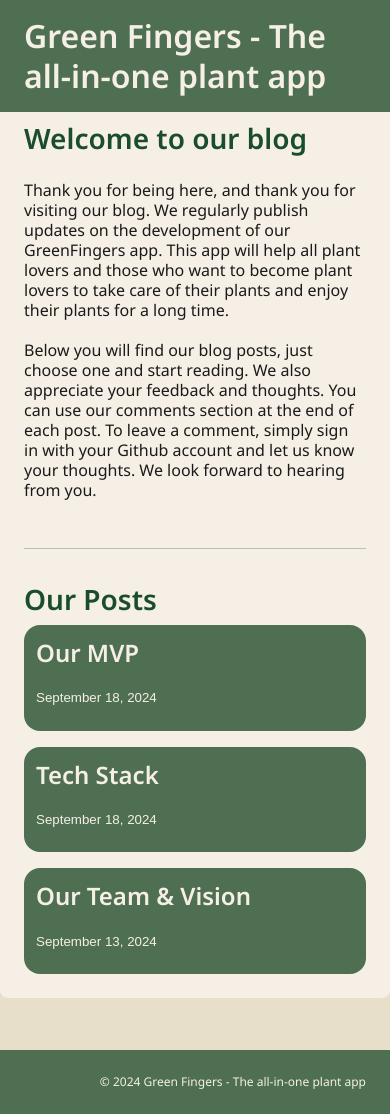
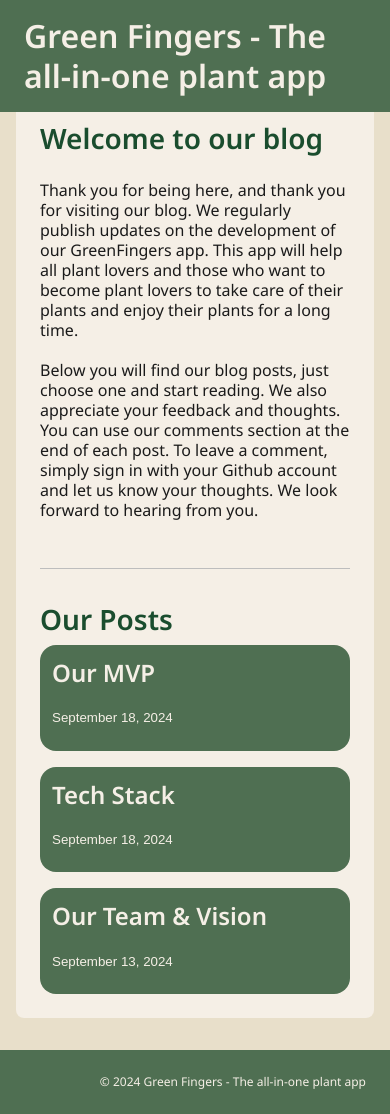
Before and after one commit to Green-Fingers-App/gardeningApp, a Jekyll site: the page built from docs/index.md, in a window 390 px wide and 1114 px high. Built offline with Jekyll 4.4.1, drawn with Linux system fonts in a browser that asks for light colours.

Commit message:
Update mobile layout

```diff
--- a/docs/assets/css/style.css
+++ b/docs/assets/css/style.css
@@ -224,6 +224,8 @@ footer {
     font-size: 16px;
     line-height: 20px;
     gap: 24px;
+    padding-left: 16px;
+    padding-right: 16px;
     margin-bottom: 72px;
   }
 
@@ -234,8 +236,6 @@ footer {
 
   main {
     margin-top: 96px;
-    margin-left: 16px;
-    margin-right: 16px;
     margin-bottom: 24px;
     padding: 24px;
   }
```
